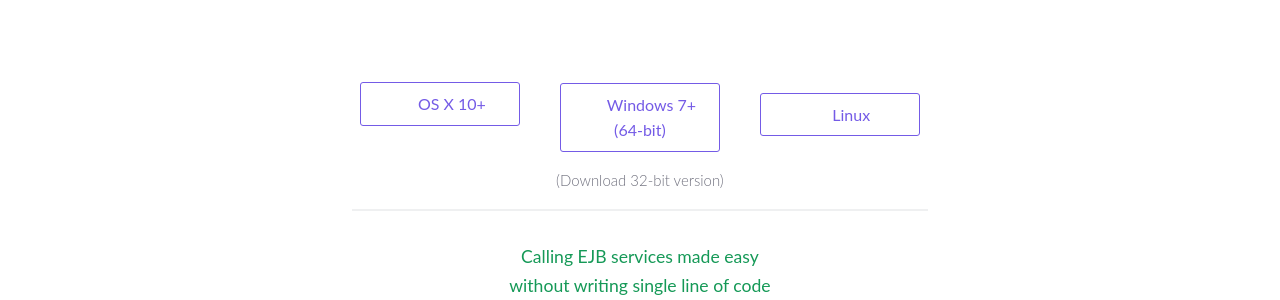
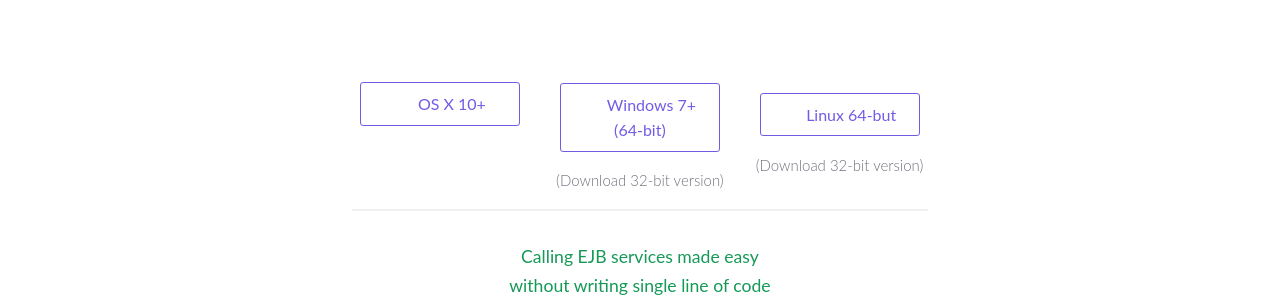
Before and after one commit to DheerendraSoni/dheerendrasoni.github.io, a Jekyll site: the page built from index.html, in a window 1280 px wide. Shown: the part 1005-1305 px from the top of the page. Built offline with Jekyll 4.4.1, drawn with Linux system fonts in a browser that asks for light colours; the list of posts is cut into pages by our own code.

Commit message:
Update default.html

```diff
--- a/_layouts/default.html
+++ b/_layouts/default.html
@@ -40,22 +40,25 @@
                         <div class="col-4 platform-download">
                            <img src="windows.png">
                            <p>
-                              <a href="https://builds.insomnia.rest/downloads/windows/latest" data-ga="Download:Windows" class="button">
+                              <a href="https://s3.amazonaws.com/rest2ejb/REST2EJB-win32-x64.zip" data-ga="Download:Windows" class="button">
                               <i class="fa fa-download"></i>
                               Windows 7+ (64-bit)
                               </a>
                            </p>
-                           <p class="subtle small" style="max-width:12rem;margin:auto;">
+                           <p href="https://s3.amazonaws.com/rest2ejb/REST2EJB-win32-ia32.zip" class="subtle small" style="max-width:12rem;margin:auto;">
                               (Download 32-bit version)
                            </p>
                         </div>
                         <div class="col-4 platform-download">
                            <img src="linux.png">
                            <p>
-                              <a href="https://builds.insomnia.rest/downloads/ubuntu/latest" data-ga="Download:Linux:Ubuntu" class="button">
+                              <a href="https://s3.amazonaws.com/rest2ejb/REST2EJB-linux-x64.zip" data-ga="Download:Linux:Ubuntu" class="button">
                               <i class="fa fa-download"></i>
-                               Linux
+                               Linux 64-but
                               </a>
+                           </p>
+			    <p href="https://s3.amazonaws.com/rest2ejb/REST2EJB-linux-ia32.zip" class="subtle small" style="max-width:12rem;margin:auto;">
+                              (Download 32-bit version)
                            </p>
                         </div>
                      </div>
```
